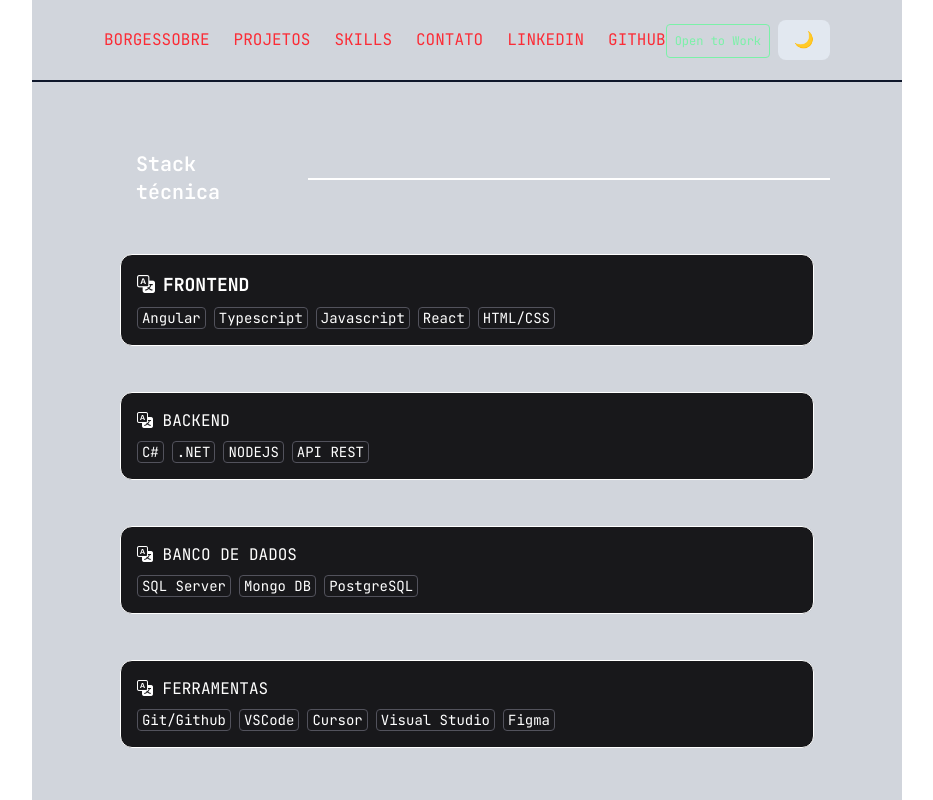
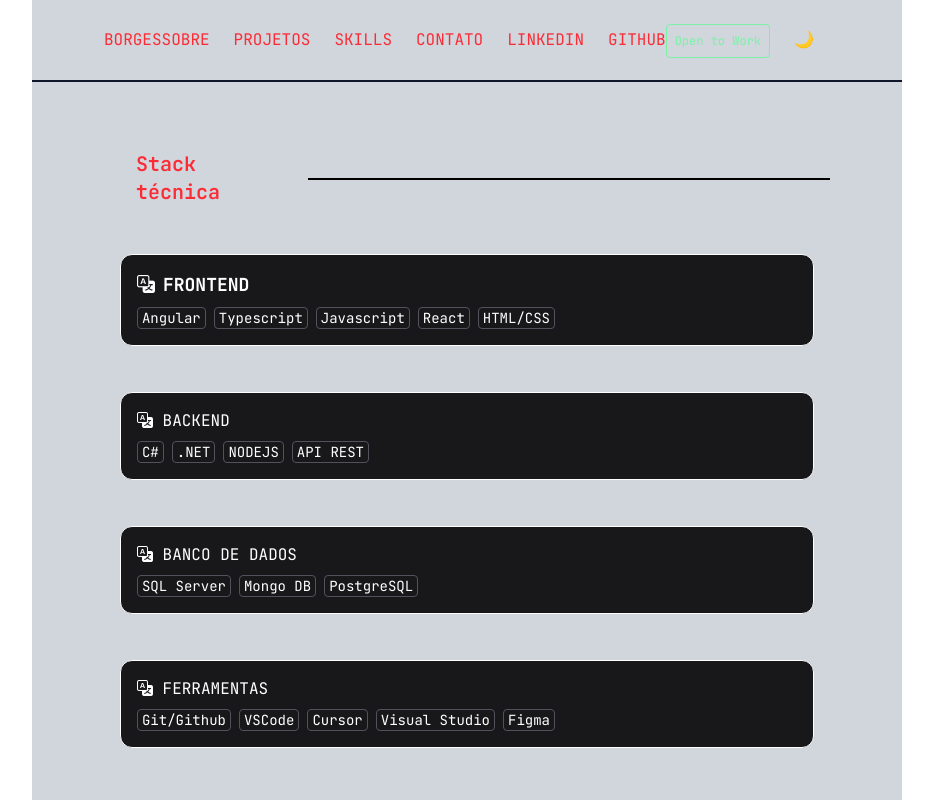
Before and after one commit to Paulo-Borges/portfolio-angular, an Angular app: page /skills in a window 1280 px wide. Shown: the top 800 px of the page, without its empty margins (173-1106 px from the left). Built offline with nearby package versions, Linux system fonts and the light colour scheme.

Commit message:
fix: estilizando o projeto

```diff
--- a/src/app/components/about/about.html
+++ b/src/app/components/about/about.html
@@ -1,6 +1,6 @@
 <section id="about" class="border-b-2 px-4 sm:px-8 min-h-screen py-9">
   <div class="flex gap-3 items-center">
-    <h1 class="text-white text-sm sm:text-xl font-semibold pb-8 sm:py-8">sobre mim</h1>
+    <h1 class="text-red-500 hover:text-green-400 dark:text-neutral-50 text-sm sm:text-xl font-semibold pb-8 sm:py-8">sobre mim</h1>
     <p class="border-b-2 hidden sm:flex w-[83%] h-1"></p>
   </div>
 
--- a/src/app/components/contact/contact.html
+++ b/src/app/components/contact/contact.html
@@ -1,6 +1,6 @@
 <section id="contact" class="border-b-2 px-4 sm:px-8 py-9 h-screen">
   <div class="flex gap-3 items-center">
-    <h1 class="text-white text-sm sm:text-xl font-semibold p-8 sm:py-8">Contato</h1>
+    <h1 class="text-red-500 hover:text-green-400 dark:text-neutral-50 text-sm sm:text-xl font-semibold p-8 sm:py-8">Contato</h1>
 
     <p class="border-b-2 w-[83%] hidden sm:flex h-1"></p>
   </div>
--- a/src/app/components/header/header.html
+++ b/src/app/components/header/header.html
@@ -43,7 +43,7 @@
       <button
          type="button"
          (click)="themeService.toggleTheme()"
-         class="px-4 py-2 rounded-lg bg-slate-200 dark:bg-slate-800 text-slate-900 dark:text-slate-100 hover:bg-slate-300 dark:hover:bg-slate-700 transition-colors cursor-pointer"
+         class="px-4 py-2 rounded-lg transition-colors cursor-pointer"
       >
   @if (themeService.isDarkMode()) {
     <span>☀️</span>
--- a/src/app/components/projects/projects.component/projects.component.html
+++ b/src/app/components/projects/projects.component/projects.component.html
@@ -1,6 +1,6 @@
 <section id="projects" class="border-b-2 px-4 sm:px-8 py-9">
   <div class="flex gap-3 items-center">
-    <h1 class="text-white text-sm sm:text-xl font-semibold p-8 sm:py-8">Meus Projetos</h1>
+    <h1 class="text-red-500 hover:text-green-400 dark:text-neutral-50 text-sm sm:text-xl font-semibold p-8 sm:py-8">Meus Projetos</h1>
     <p class="border-b-2 w-[83%] hidden sm:flex h-1"></p>
   </div>
   <div class="flex flex-wrap gap-4 justify-center">
--- a/src/app/components/skills/skills.html
+++ b/src/app/components/skills/skills.html
@@ -1,10 +1,11 @@
 <section
   id="skills"
-  class="border-b-2 px-4 sm:px-18 max-w-6xl mx-auto min-h-screen py-9 text-white"
+  class="border-b-2 px-4 sm:px-18 max-w-full min-h-screen py-9 text-black dark:text-white"
 >
   <div class="flex gap-3 items-center">
-    <h1 class="text-white text-sm sm:text-xl font-semibold p-8 sm:py-8">Stack técnica</h1>
-    <p class="border-b-2 w-[80%] hidden sm:flex sm:w-[88%] h-1"></p>
+    <h1 class="text-red-500 hover:text-green-400 dark:text-neutral-50 text-sm sm:text-xl font-semibold p-8 sm:py-8">Stack técnica</h1>
+    <p class="border-b-2 w-[80%] hidden sm:flex sm:w-[88%] text-black dark:text-white h-1"></p>
+    <!-- <p class="border-b-2 w-[83%] hidden sm:flex h-1"></p> -->
   </div>
 
   <div class="flex flex-col justify-center gap-3.5">
```
